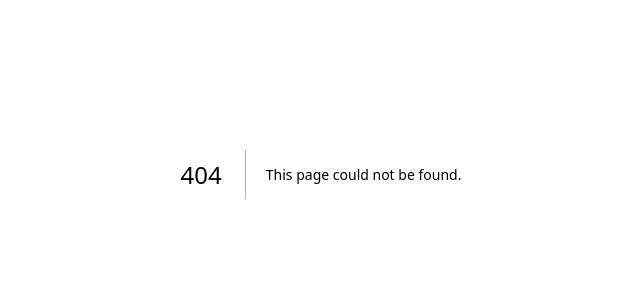
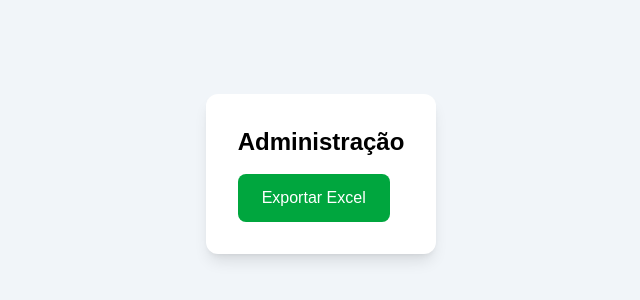
Before and after one commit to yurilealdacruz/recebimento-material, a Next.js app: page /admin in a window 1280 px wide. Before the commit this address had no page. Shown: the part 226-526 px from the top of the page, without its empty margins (319-959 px from the left). Built offline with nearby package versions, Linux system fonts and the light colour scheme; no server answers.

Commit message:
Exportar

```diff
--- /dev/null
+++ b/app/admin/page.tsx
@@ -0,0 +1,79 @@
+"use client";
+
+import { useState } from "react";
+import { supabase } from "../../src/lib/supabase";
+import * as XLSX from "xlsx";
+
+export default function AdminPage() {
+  const [loading, setLoading] = useState(false);
+
+  async function exportarExcel() {
+    setLoading(true);
+
+    const { data, error } = await supabase
+      .from("recebimentos")
+      .select("*");
+
+    if (error) {
+      alert("Erro ao buscar dados.");
+      console.error(error);
+      setLoading(false);
+      return;
+    }
+
+const dadosFormatados = data?.map((item) => ({
+  Nome: item.nome,
+  "E-mail": item.email,
+  Material: item.material,
+  Núcleo: item.nucleo,
+  Cargo: item.cargo,
+  Confirmação: item.confirmado ? "Sim" : "Não",
+  RecebidoEm: new Date(item.data_recebimento).toLocaleString(
+    "pt-BR",
+    {
+      day: "2-digit",
+      month: "2-digit",
+      year: "numeric",
+      hour: "2-digit",
+      minute: "2-digit",
+    }
+  ),
+}));
+const worksheet = XLSX.utils.json_to_sheet(dadosFormatados);
+
+    const workbook = XLSX.utils.book_new();
+
+    XLSX.utils.book_append_sheet(
+      workbook,
+      worksheet,
+      "Recebimentos"
+    );
+
+    XLSX.writeFile(
+      workbook,
+      "recebimentos.xlsx"
+    );
+
+    setLoading(false);
+  }
+
+  return (
+    <main className="min-h-screen flex items-center justify-center bg-slate-100">
+      <div className="bg-white p-8 rounded-xl shadow-lg">
+        <h1 className="text-2xl font-bold mb-4 text-black">
+          Administração
+        </h1>
+
+        <button
+          onClick={exportarExcel}
+          disabled={loading}
+          className="bg-green-600 hover:bg-green-700 text-white px-6 py-3 rounded-lg"
+        >
+          {loading
+            ? "Gerando..."
+            : "Exportar Excel"}
+        </button>
+      </div>
+    </main>
+  );
+}
--- a/package.json
+++ b/package.json
@@ -14,7 +14,8 @@
     "next": "16.2.10",
     "next-auth": "^4.24.14",
     "react": "19.2.4",
-    "react-dom": "19.2.4"
+    "react-dom": "19.2.4",
+    "xlsx": "^0.18.5"
   },
   "devDependencies": {
     "@tailwindcss/postcss": "^4",
```
Also changed, not shown: 1 other file (tests, documents, lock files or other folders).
